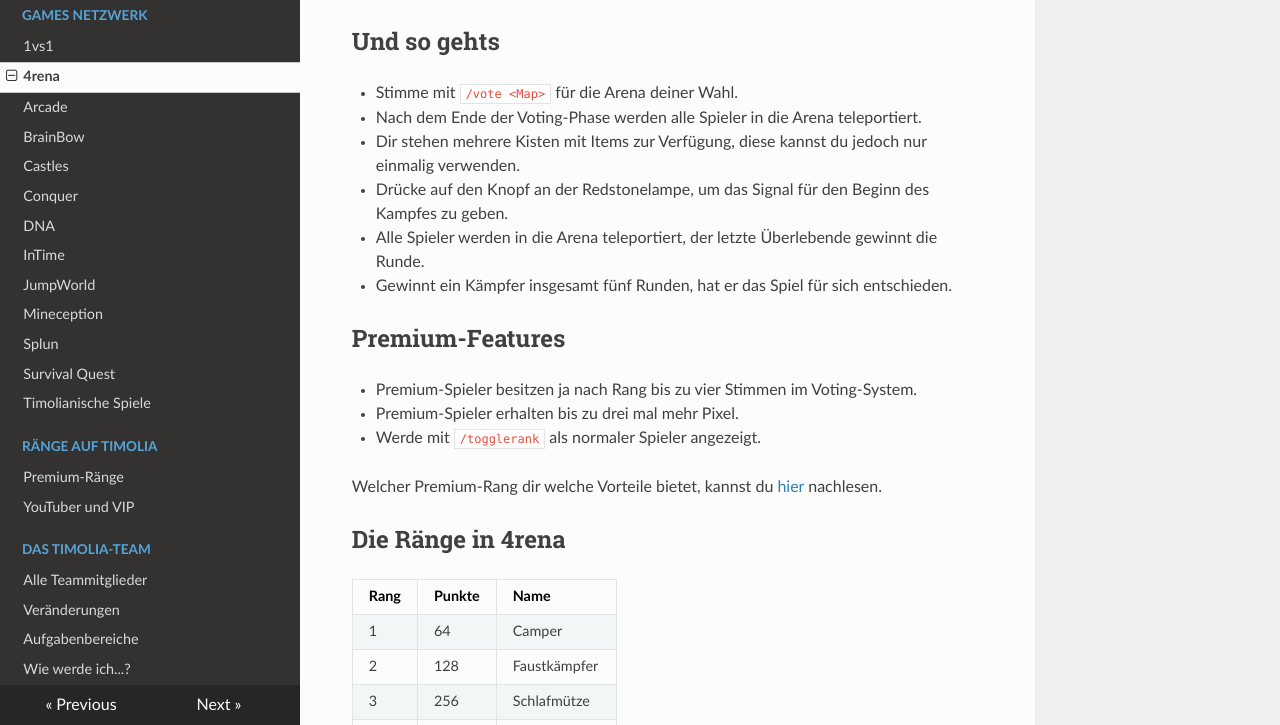
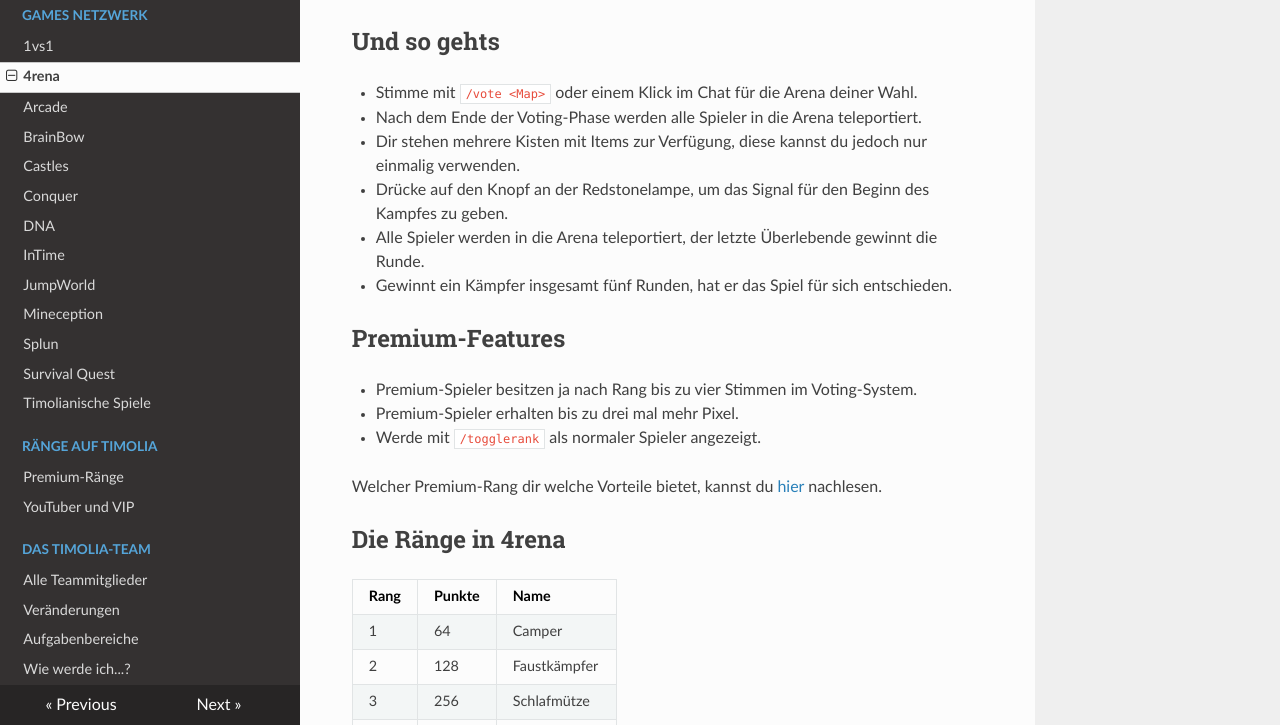
Before and after one commit to TimoliaDE/HowTo, an MkDocs documentation site: the page built from docs/games/4rena.md, in a window 1280 px wide and 900 px high, scrolled down 561 px, cut to the strip 175-900 px from the top of the window. Built offline with MkDocs 1.6.1, drawn with Linux system fonts in a browser that asks for light colours; nearby versions of some CDN libraries; old or Windows-style settings are respelled for this version of MkDocs.

Commit message:
Update 4rena.md

```diff
--- a/docs/games/4rena.md
+++ b/docs/games/4rena.md
@@ -10,7 +10,7 @@ Equipment dir zur Verfügung steht, bedenke aber: Die Items können nur einmalig
 <p></p>
 
 ## Und so gehts
-- Stimme mit `/vote <Map>` für die Arena deiner Wahl.
+- Stimme mit `/vote <Map>` oder einem Klick im Chat für die Arena deiner Wahl.
 - Nach dem Ende der Voting-Phase werden alle Spieler in die Arena teleportiert.
 - Dir stehen mehrere Kisten mit Items zur Verfügung, diese kannst du jedoch nur einmalig verwenden.
 - Drücke auf den Knopf an der Redstonelampe, um das Signal für den Beginn des Kampfes zu geben.
```
